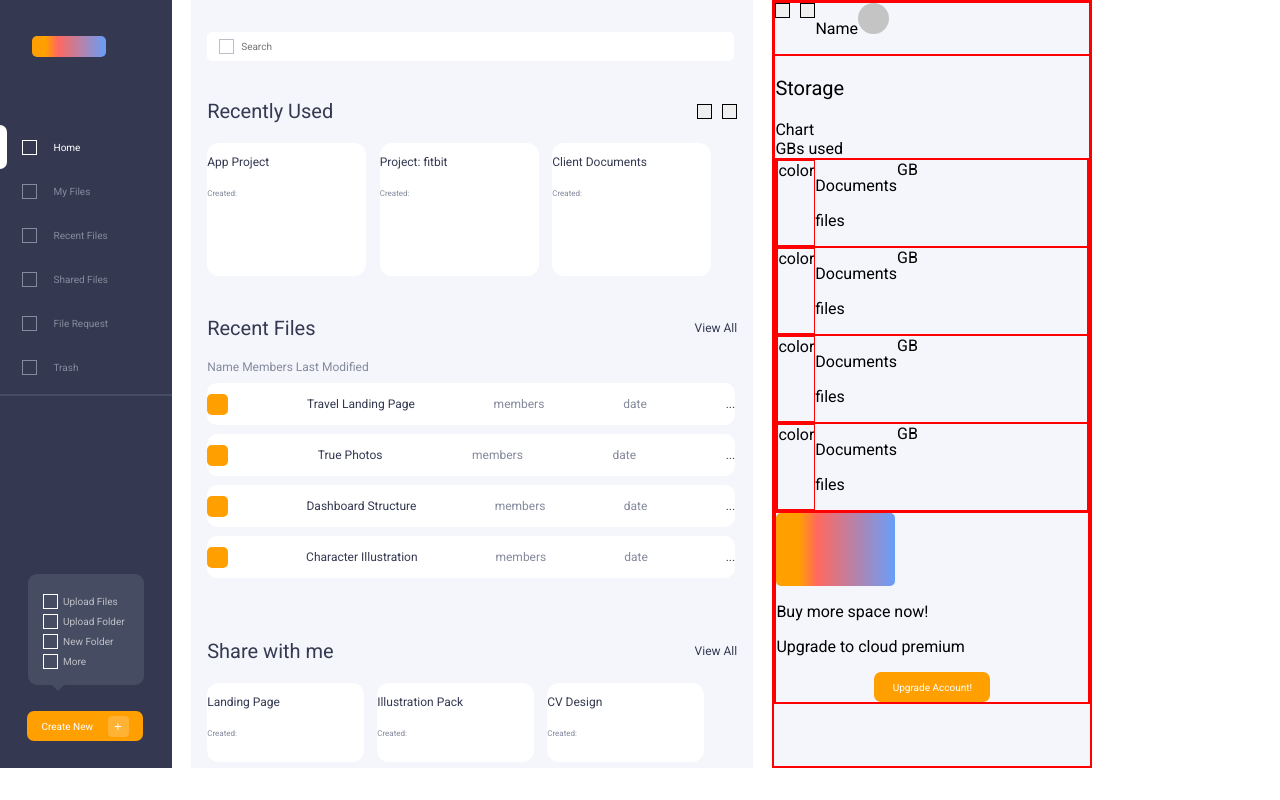
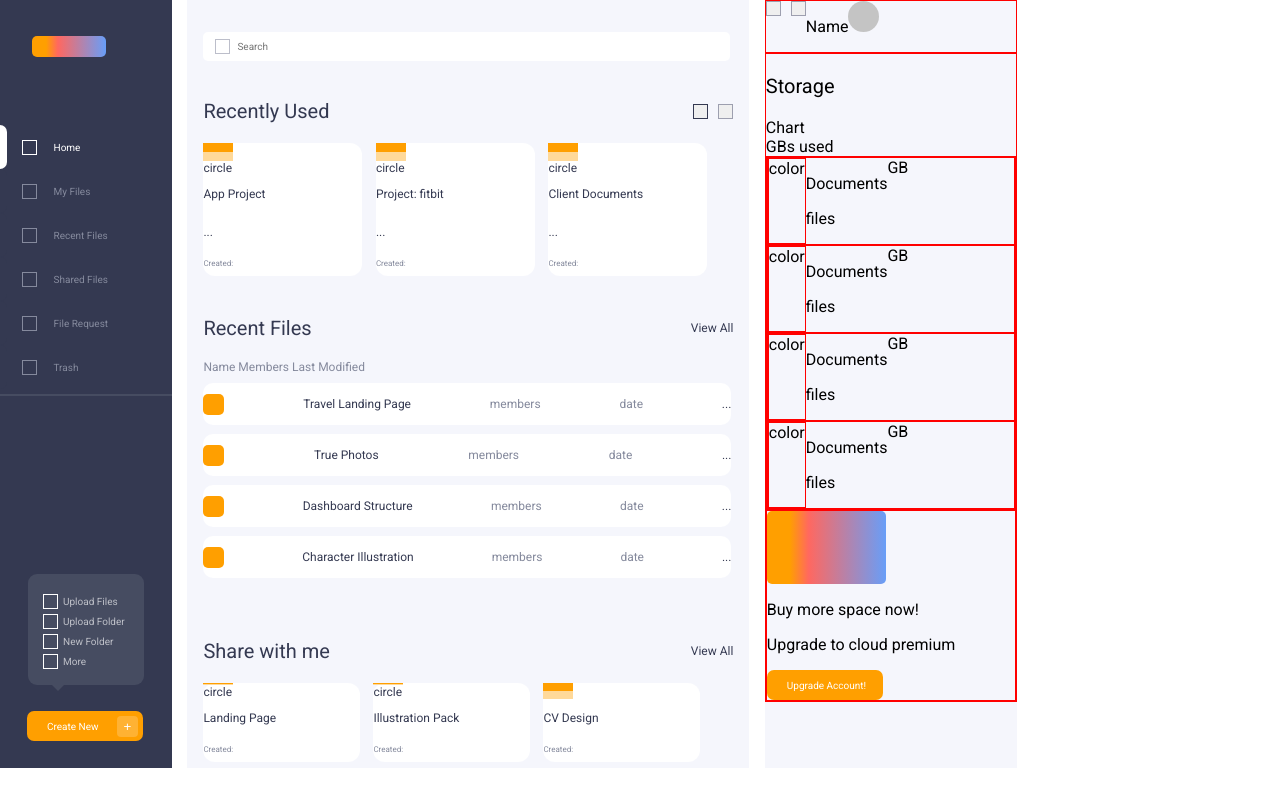
Before and after one commit to michellepineda90/react-week2-styling-challenge, a React (Create React App) app: page / in a window 1280 px wide. Built offline with nearby package versions, Linux system fonts and the light colour scheme.

Commit message:
chore: add HTML and CSS for components UI

```diff
--- a/src/components/App.css
+++ b/src/components/App.css
@@ -1,6 +1,3 @@
-/* width: 1027 px
-height: 768 px */
-
 @import url('https://fonts.googleapis.com/css2?family=Roboto&display=swap');
 
 html {
@@ -13,13 +10,14 @@ html {
 body {
   margin: 0;
   font-family: 'Roboto', sans-serif;
+  width: 1027px;
+  height: 768px;
 }
 
 .App {
   background-color: #FFFFFF;
   display: flex;
   flex-direction: row;
-  flex-basis: 100%;
 }
 
 .headerTitle {
@@ -29,7 +27,7 @@ body {
 .btn {
   height: 15px;
   width: 15px;
-  border: 1px solid;
+  border: 1px solid #9D9FAF;
 }
 
 .btns {
@@ -40,12 +38,10 @@ body {
 
 .orangeBtn {
   display: flex;
-  justify-content: space-evenly;
   align-items: center;
   background-color: #FF9F00;
   color: #FFFFFF;
   font-size: 10px;
-  margin: auto;
   width: 116px;
   height: 30px;
   border: none;
--- a/src/components/ColumnThree.css
+++ b/src/components/ColumnThree.css
@@ -1,12 +1,10 @@
-/* width: 252px
-height: 768 px */
 .rectangleSix {
     margin-left: 1.5%;
     background-color: #F5F6FC;
     display: flex;
     flex-direction: column;
-    flex-basis: 25%;
-    border: 2px solid red;
+    width: 252px;
+    height: 768px;
 }
 
 .profilePic {
--- a/src/components/ColumnTwo.css
+++ b/src/components/ColumnTwo.css
@@ -44,6 +44,18 @@
     height: 133px;
     border-radius: 12px;
     background-color: #FFFFFF;
+}
+
+.orangeSquare {
+    width: 30px;
+    height: 26px;
+    background-color: #FF9F00;
+}
+
+.lghtorangeSquare {
+    width: 30px;
+    height: 26px;
+    background-color: #FFD999;
 }
 
 .detail {
@@ -98,6 +110,10 @@
     top: 79px;
 }
 
+.isActive {
+    border-color: #343951;
+}
+
 .recentlyUsedProjects {
     display: flex;
     justify-content: space-between;
--- a/src/components/ColumnTwo.tsx
+++ b/src/components/ColumnTwo.tsx
@@ -12,21 +12,33 @@ function ColumnTwo() {
                 <div className='sectionHeader'>
                     <p className='headerTitle'>Recently Used</p>
                     <div className='btns'>
-                        <input type='button' className='btn' />
+                        <input type='button' className='btn isActive' />
                         <input type='button' className='btn' />
                     </div>
                 </div>
                 <div className='recentlyUsedProjects'>
                     <div className='card'>
+                        <div className='orangeSquare'></div>
+                        <div className='lghtorangeSquare'></div>
+                        <div>circle</div>
                         <p className='cardHeader'>App Project</p>
+                        <p className='cardHeader'>...</p>
                         <p className='detail'>Created:</p>
                     </div>
                     <div className='card'>
+                        <div className='orangeSquare'></div>
+                        <div className='lghtorangeSquare'></div>
+                        <div>circle</div>
                         <p className='cardHeader'>Project: fitbit</p>
+                        <p className='cardHeader'>...</p>
                         <p className='detail'>Created:</p>
                     </div>
                     <div className='card'>
+                        <div className='orangeSquare'></div>
+                        <div className='lghtorangeSquare'></div>
+                        <div>circle</div>
                         <p className='cardHeader'>Client Documents</p>
+                        <p className='cardHeader'>...</p>
                         <p className='detail'>Created:</p>
                     </div>
                 </div>
@@ -77,14 +89,22 @@ function ColumnTwo() {
                 </div>
                 <div className='shareWithMeFiles'>
                     <div className='shareCard'>
+                        <div className='orangeSquare'></div>
+                        <div className='lghtorangeSquare'></div>
+                        <div>circle</div>
                         <p>Landing Page</p>
                         <p className='detail'>Created:</p>
                     </div>
                     <div className='shareCard'>
+                        <div className='orangeSquare'></div>
+                        <div className='lghtorangeSquare'></div>
+                        <div>circle</div>
                         <p>Illustration Pack</p>
                         <p className='detail'>Created:</p>
                     </div>
                     <div className='shareCard'>
+                        <div className='orangeSquare'></div>
+                        <div className='lghtorangeSquare'></div>
                         <p>CV Design</p>
                         <p className='detail'>Created:</p>
                     </div>
--- a/src/components/NavBar.css
+++ b/src/components/NavBar.css
@@ -86,6 +86,21 @@
     align-items: center;
 }
 
+.orangeBtn {
+    padding-left: 20px;
+}
+
+.plus {
+    width: 21px;
+    height: 21px;
+    border: none;
+    border-radius: 4px;
+    background-color: #FFB233;
+    color: #FFFFFF;
+    position: absolute;
+    left: 90px;
+}
+
 .pointer {
     background-color: #343951;
     border-top-right-radius: 7px;
@@ -116,15 +131,6 @@
     gap: 5px;
 }
 
-.plus {
-    width: 21px;
-    height: 21px;
-    border: none;
-    border-radius: 4px;
-    background-color: #FFB233;
-    color: #FFFFFF;
-}
-
 .selectedButton {
     border: 1px solid #FFFFFF;
     background-color: #343951;
--- a/src/components/NavBar.tsx
+++ b/src/components/NavBar.tsx
@@ -72,7 +72,7 @@ function NavBar() {
             </div>
             <div className='createNewSection'>
                 <div className='orangeBtn'>
-                    <p>Create New</p>
+                    <p className='btnTxt'>Create New</p>
                     <button className='plus'>+</button>
                 </div>
             </div>
```
